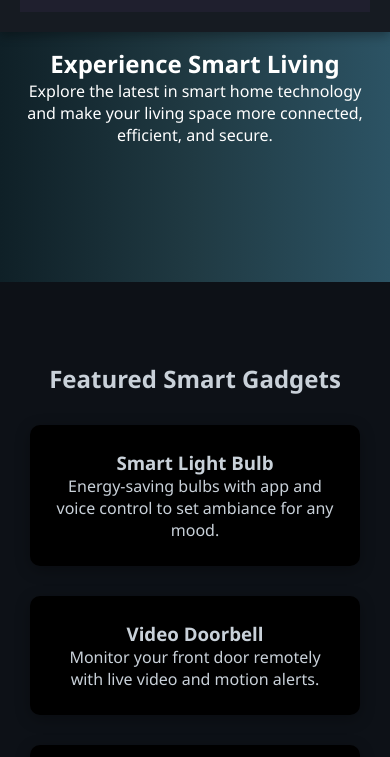
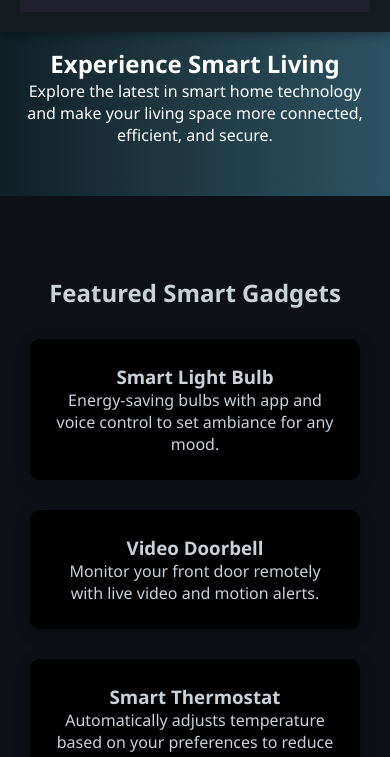
Before and after one commit to Tejasv0503/home_gadgets-tejasav, a plain HTML site: page index.html in a window 390 px wide. Shown: the part 73-830 px from the top of the page. Drawn offline with Linux system fonts and the light colour scheme.

Commit message:
Update index.html

```diff
--- a/index.html
+++ b/index.html
@@ -189,7 +189,7 @@
 
 
       .hero {
-        height: 250px;
+        height: 164px;
         padding: 15px;
       }
 
@@ -338,4 +338,5 @@
     });
   </script>
 </body>
+
 </html>
```
